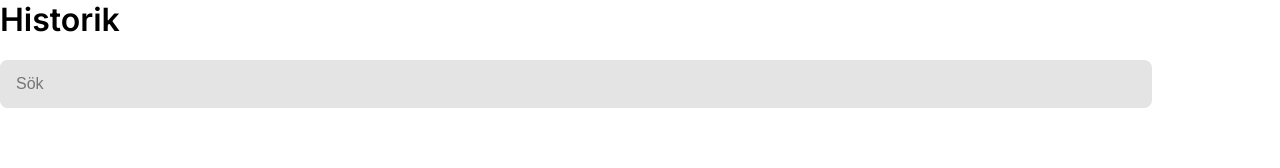
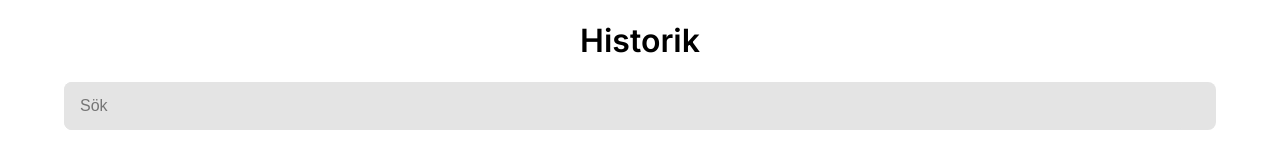
Before and after one commit to Devioxic/OrderSystem, a plain HTML site: page historik.html in a window 1280 px wide. Drawn offline with Linux system fonts and the light colour scheme.

Commit message:
Finnished search bar

```diff
--- a/styles/index.css
+++ b/styles/index.css
@@ -56,7 +56,7 @@ button {
     border: 2px solid var(--primary);
 }
 
-.order {
+.order, .historik {
     width: 100%;
     display: flex;
     flex-direction: column;
```
